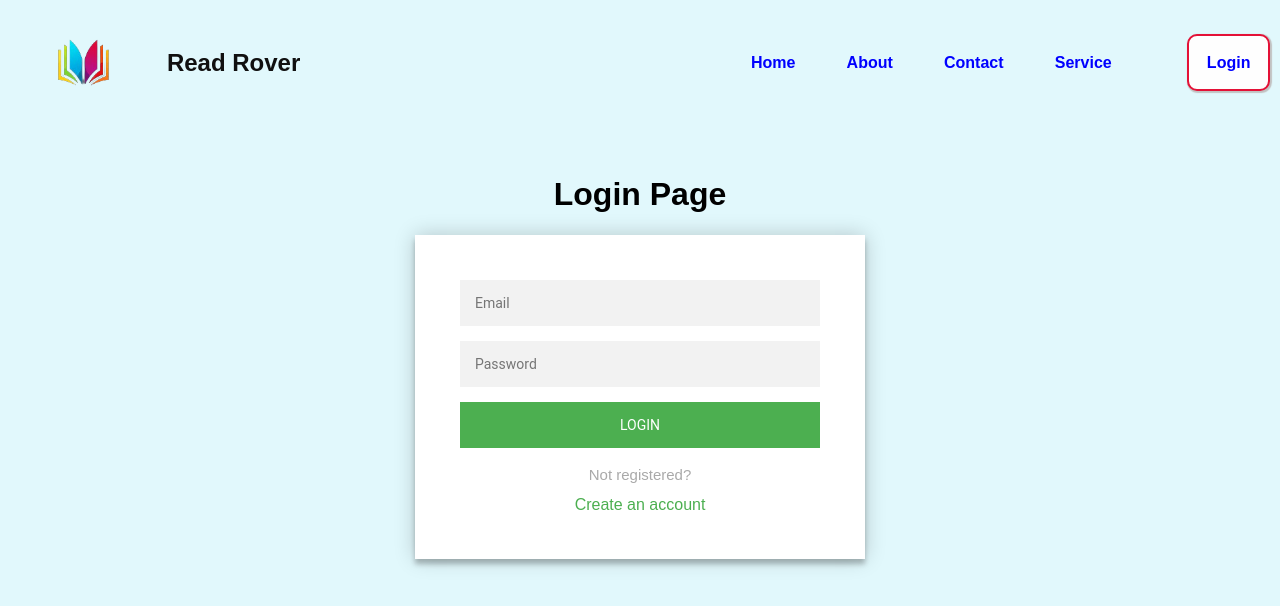
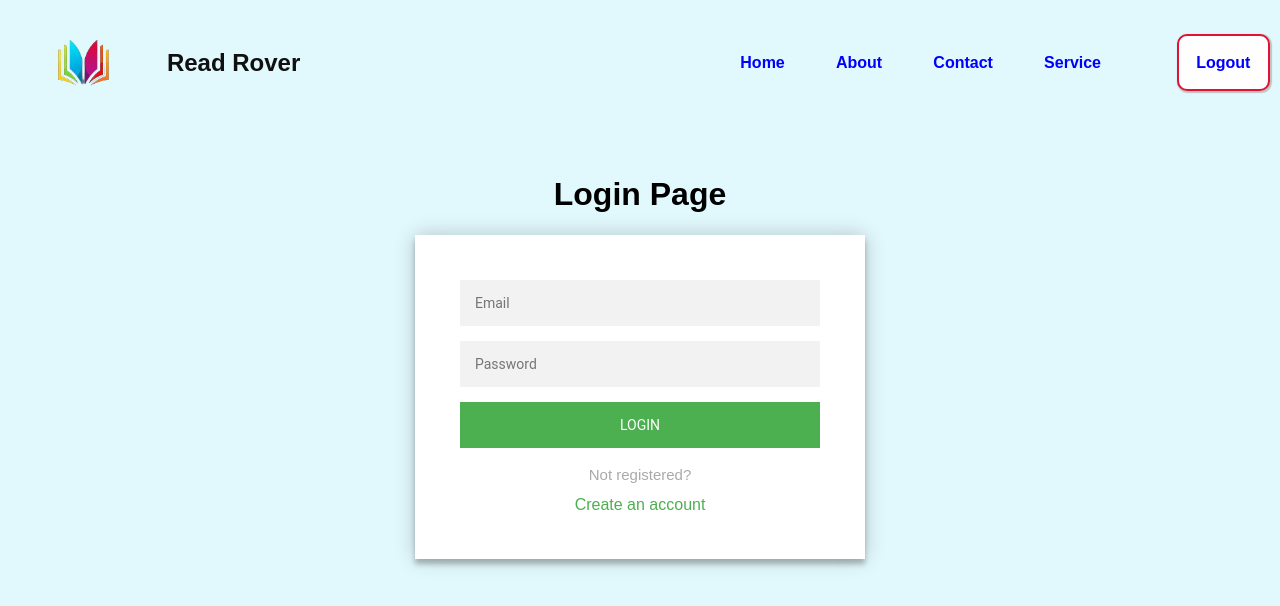
Before and after one commit to Mahendran-Murugan/Read-Rover-React, a React (Create React App) app: page /login in a window 1280 px wide. Shown: the top 606 px of the page. Built offline with nearby package versions, Linux system fonts and the light colour scheme; data requests are answered from the project's data file; sample sign-in values are in the browser's storage.

Commit message:
feat: implement local storage to presist user

```diff
--- a/src/components/Auth.js
+++ b/src/components/Auth.js
@@ -4,18 +4,26 @@ const AuthContext = React.createContext(null)
 
 export const Auth = ({children}) => {
     const [user, setUser] = useState(null)
+    const [redirected, setRedirect] = useState(false)
+
+    const changeStatus= () =>{
+        setRedirect(prev => !prev)
+    }
 
     const login = (user) => {
+        localStorage.setItem("user" , user)
         setUser(user)
     }
 
     const logout = () => {
+
+        localStorage.setItem("user" , "")
         setUser(null)
     }
 
   return (
     <div>
-        <AuthContext.Provider value={{user, login, logout}}>
+        <AuthContext.Provider value={{user, login, logout, redirected, changeStatus}}>
             {children}
         </AuthContext.Provider>
     </div>
--- a/src/components/Login.js
+++ b/src/components/Login.js
@@ -13,7 +13,6 @@ export const Login = () => {
     .catch(err=>console.log(err))
 },[])
 
-
     const navigate = useNavigate()
     const [email, setUser] = useState('')
     const [pass, setPass] = useState('')
@@ -26,20 +25,21 @@ export const Login = () => {
       )
       if(isUserValid){
         context.login(email)
+        context.changeStatus()
         navigate('/')
       }else{
         alert("User name or Password Not Match")
       }
     }
 
-  return (
-    <div className="login-parent">
+    return (
+      <div className="login-parent">
         <h1>Login Page</h1>
         <div className="login-form-div">
-            <form onSubmit={handleLogin} className="login-form">
+            <form className="login-form">
                 <input type="email" placeholder="Email" value={email} onChange={(e)=>{setUser(e.target.value)}} id="email" />
                 <input type="password" placeholder="Password" value={pass} onChange={(e)=>{setPass(e.target.value)}} id="password" />
-                <button type="submit" id="login-btn">login</button>
+                <button type="submit" id="login-btn"  onClick={handleLogin}>login</button>
                 <p className="login-message login-register">
                   <span className ="regmes" >Not registered? </span>
                   <span><NavLink className ="regli" to="/register">Create an account</NavLink></span>
--- a/src/components/NavBar.js
+++ b/src/components/NavBar.js
@@ -2,10 +2,8 @@ import React from 'react'
 import { NavLink } from 'react-router-dom';
 import logo from '../assets/logo.png'
 import '../style/nav.css'
-import { useAuth } from './Auth';
 
 export const NavBar = () => {
-    const context = useAuth()
   return (
     <div className="container">
             <div className ="logo">
@@ -19,8 +17,8 @@ export const NavBar = () => {
                     <li className="list item3"><NavLink className="items" to="/contact" >Contact</NavLink></li>
                     <li className="list item3"><NavLink className="items" to="/service" >Service</NavLink></li>
                 </div>
-                {!context.user && <li className="spllist signin"><NavLink className = "li" to="/login" >Login</NavLink></li>}
-                {context.user && <li className="spllist signin"><NavLink className = "li" to="/logout" >Logout</NavLink></li>}
+                {!localStorage.getItem("user") && <li className="spllist signin"><NavLink className = "li" to="/login" >Login</NavLink></li>}
+                {localStorage.getItem("user") && <li className="spllist signin"><NavLink className = "li" to="/logout" >Logout</NavLink></li>}
 
             </ul>
         </div>
--- a/src/components/home.js
+++ b/src/components/home.js
@@ -1,12 +1,19 @@
 import React from 'react'
-import { NavBar } from './NavBar'
 import homeImage from '../assets/homeImage.png'
 import { Link } from 'react-router-dom'
 import '../style/home.css'
+import {ToastContainer, toast} from 'react-toastify'
+import 'react-toastify/dist/ReactToastify.css';
+import { useAuth } from './Auth'
+
 
 export const Home = () => {
+  const context = useAuth()
   return (
     <>
+    {context.redirected && toast("Login Successful....")}
+    {context.redirected && context.changeStatus()}
+    <ToastContainer/>
       <section>
         <div className="centerContainer">
             <div className="centerText">
```
